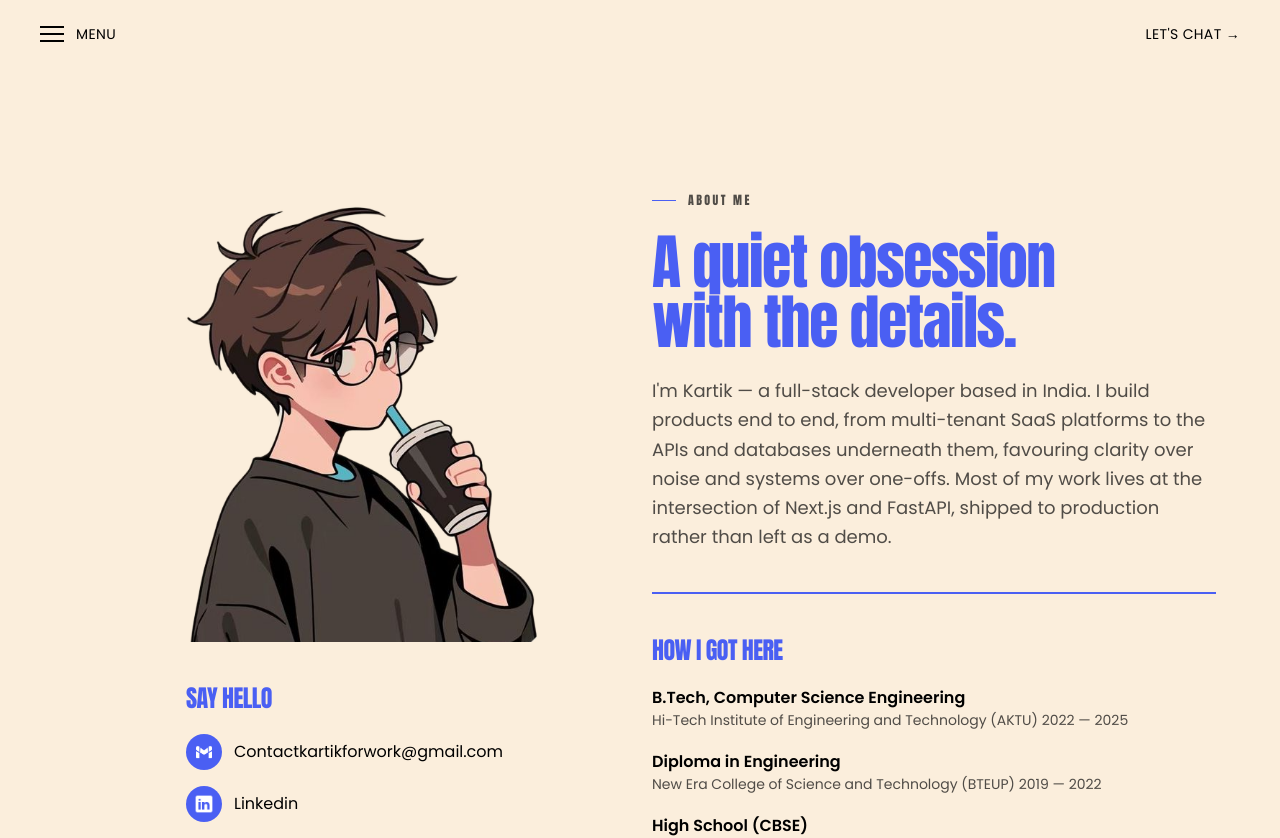
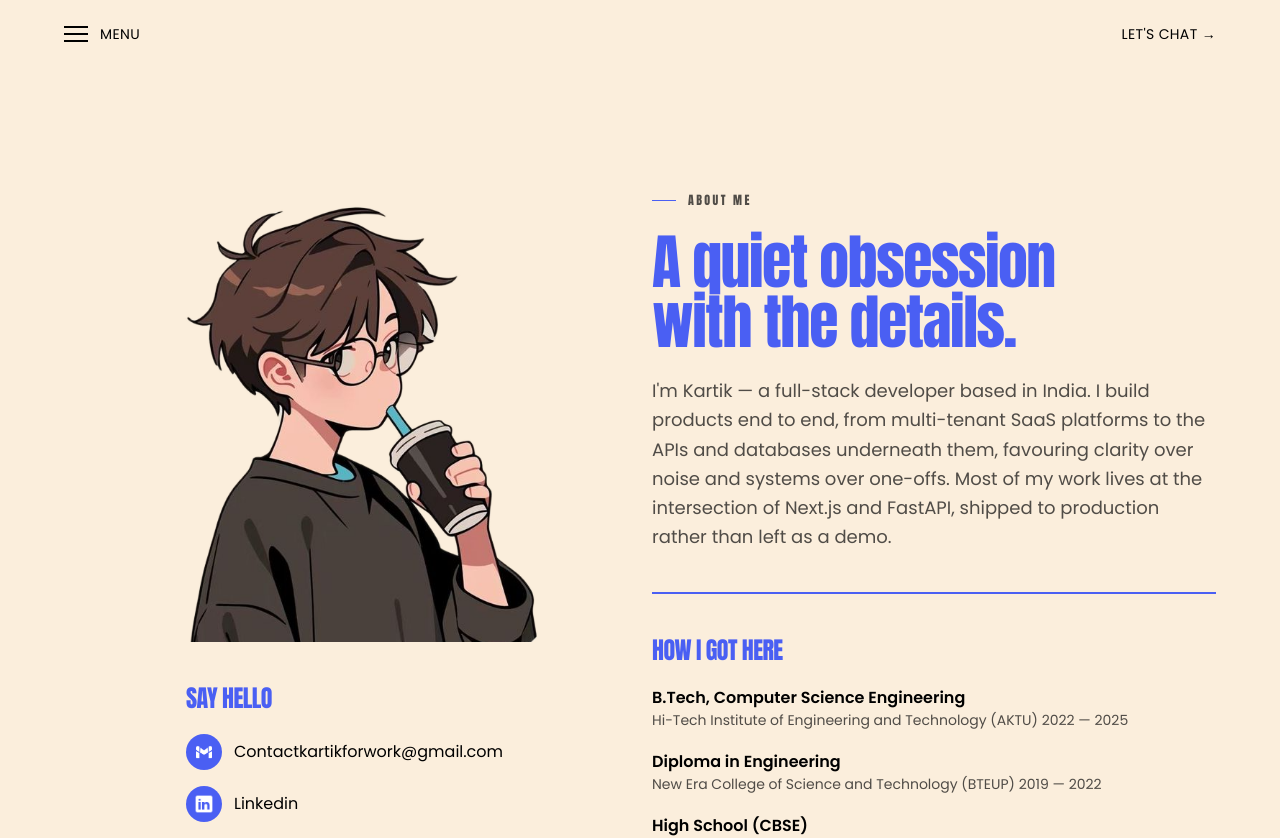
Before and after one commit to AmanKumarAryan/AmanKumarAryan, a Next.js app in the folder apps/web/: page / in a window 1280 px wide. Shown: the top 838 px of the page. Built offline with nearby package versions, Linux system fonts and the light colour scheme.

Commit message:
fixed some issue of navbar

```diff
--- a/apps/web/src/@components/navbar.tsx
+++ b/apps/web/src/@components/navbar.tsx
@@ -1,6 +1,7 @@
 "use client";
 
 import { useEffect, useRef, useState } from "react";
+import { Section } from "../@core";
 
 // const NAV_LINKS = [
 //   { label: "RIGHT WHERE YOU LANDED", href: "#about" },
@@ -60,7 +61,7 @@ export function Navbar() {
   return (
     <>
       {/* Top bar — stays visible above the overlay; the Menu button doubles as the close control */}
-      <header className="fixed inset-x-0 top-0 z-50 flex items-center justify-between px-6 py-6 md:px-10">
+      <Section id="navbar" childClass="flex items-center justify-between py-6" className="fixed inset-x-0 top-0 z-50 ">
         <button
           type="button"
           onClick={() => setIsOpen((prev) => !prev)}
@@ -94,7 +95,7 @@ export function Navbar() {
         >
           Let&apos;s chat →
         </a>
-      </header>
+      </Section>
 
       {/* Full-screen overlay: drops down on open, retracts up on close */}
       {isMounted && (
--- a/apps/web/src/@core/Section.tsx
+++ b/apps/web/src/@core/Section.tsx
@@ -3,17 +3,19 @@ export function Section({
   id,
   children,
   className = "",
+  childClass = ""
 }: {
   id: string;
   children: React.ReactNode;
   className?: string;
+  childClass?: string;
 }) {
   return (
     <section
       id={id}
       className={`scroll-mt-24 px-6 md:px-10 lg:px-16 ${className}`}
     >
-      <div className="mx-auto max-w-7xl">{children}</div>
+      <div className={`mx-auto max-w-7xl ${childClass}`}>{children}</div>
     </section>
   );
 }
```
